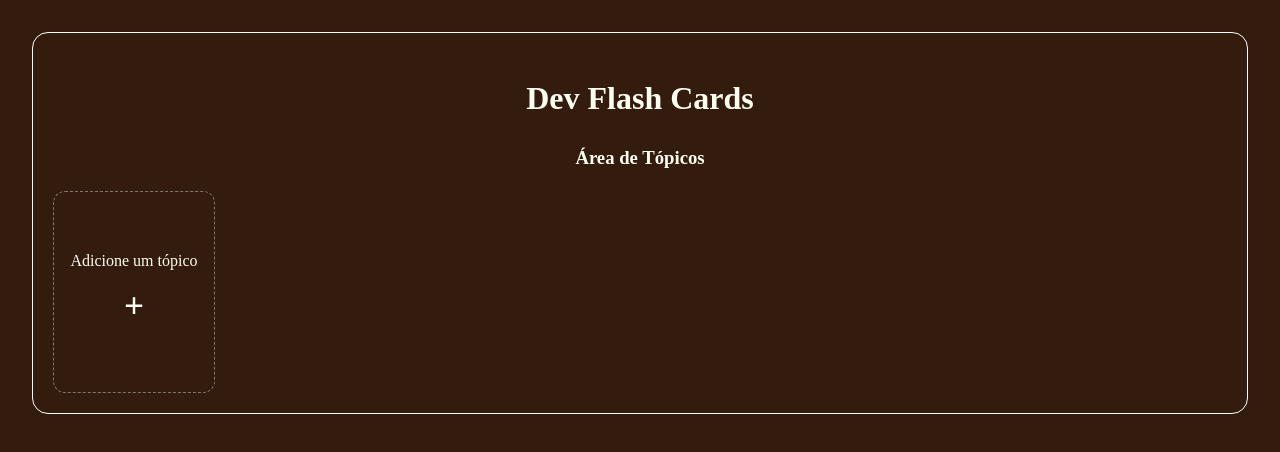
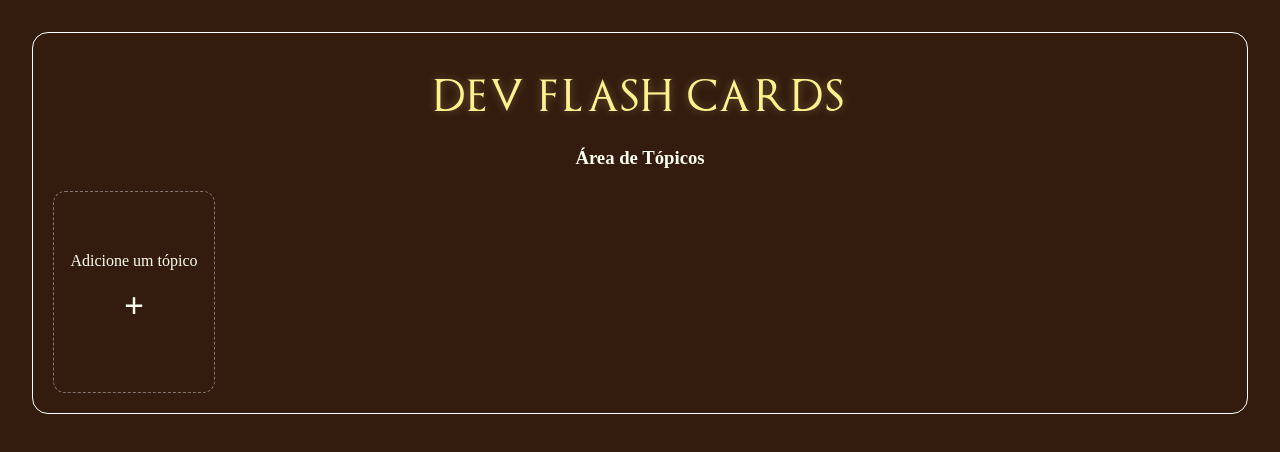
Before and after one commit to kalvinkm/dev-flashcards, a React (Vite) app: page / in a window 1280 px wide. Shown: the top 452 px of the page. Built offline with nearby package versions, Linux system fonts and the light colour scheme.

Commit message:
:sparkles: feat(ui): add custom display font and integrate into theme

```diff
--- a/src/App.css
+++ b/src/App.css
@@ -4,3 +4,10 @@
   padding: 2rem;
   text-align: center;
 }
+
+.app-title {
+  font-family: var(--font-display);
+  color: var(--color-accent-gold);
+  letter-spacing: 4px;
+  text-shadow: 0 0 8px rgba(255, 241, 144, 0.3);
+}
--- a/src/App.tsx
+++ b/src/App.tsx
@@ -10,7 +10,7 @@ function App() {
         padding: '20px',
       }}
     >
-      <h1>Dev Flash Cards</h1>
+      <h1 className="app-title">Dev Flash Cards</h1>
 
       <AreasSection />
     </div>
--- a/src/styles/theme.css
+++ b/src/styles/theme.css
@@ -1,3 +1,10 @@
+@font-face {
+  font-family: 'GameOfThrones';
+  src: url('../assets/fonts/game-of-thrones.ttf') format('truetype');
+  font-weight: normal;
+  font-style: normal;
+}
+
 :root {
   /* === BACKGROUNDS === */
   --color-bg-primary: #331c0e; /* fundo principal */
@@ -14,4 +21,7 @@
 
   /* === BORDERS === */
   --color-border-subtle: rgba(255, 241, 144, 0.3);
+
+  /* === FONTS === */
+  --font-display: 'GameOfThrones', serif;
 }
```
Also changed, not shown: src/assets/fonts/game-of-thrones.ttf (added).
